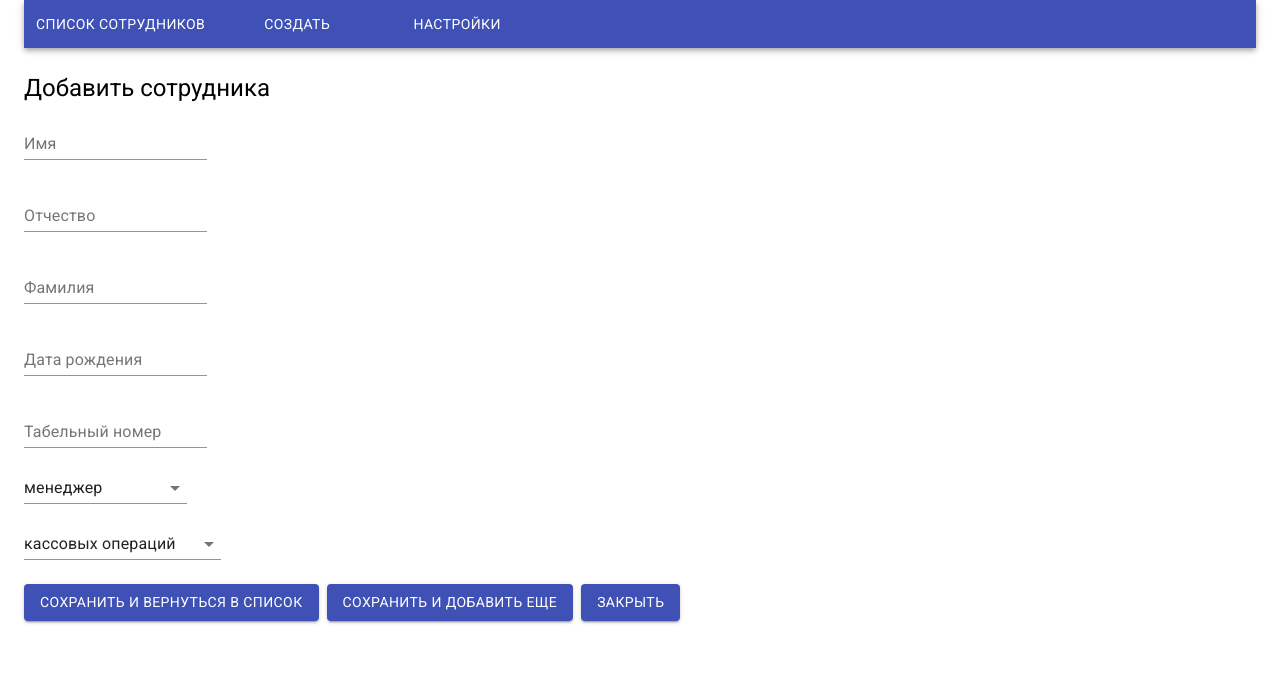
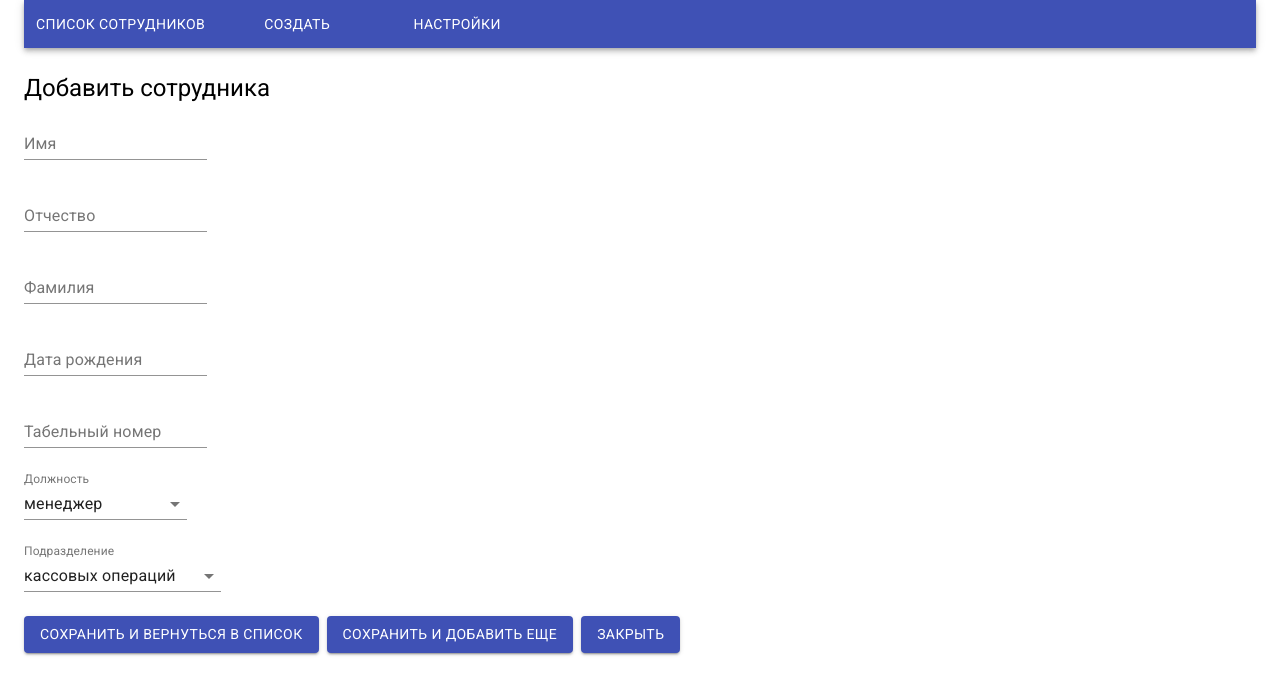
Before and after one commit to lmbrjk/employees, a React (Create React App) app: page /new in a window 1280 px wide. Shown: the top 694 px of the page. Built offline with nearby package versions, Linux system fonts and the light colour scheme.

Commit message:
добавлены label для инпутов

```diff
--- a/src/components/ChangeItem.js
+++ b/src/components/ChangeItem.js
@@ -79,7 +79,6 @@ export default function ChangeItem({ match, sidebarSwitch }){
                     }}
                     render = {({ handleSubmit }) => (
                         <form onSubmit={ handleSubmit }>
-
                             <Grid container
                                 direction="column"
                                 justify="flex-start"
@@ -94,7 +93,6 @@ export default function ChangeItem({ match, sidebarSwitch }){
                                                 nameField={input.nameField}
                                                 labelField={input.labelField}
                                                 labels={input.labels}
-                                                //initialValue={ input.nameField === "post" ? user.post : user.division }
                                               />
                                             : <TextInput nameField={input.nameField} labelField={input.labelField} />
                                         }
--- a/src/components/inputs/SelectInput.js
+++ b/src/components/inputs/SelectInput.js
@@ -2,27 +2,35 @@ import React from "react";
 
 import { Field } from "react-final-form";
 
+import FormControl from "@material-ui/core/FormControl";
+import InputLabel from "@material-ui/core/InputLabel";
 import NativeSelect from "@material-ui/core/NativeSelect";
 
-const SelectInput = ({ /*initialPost = labels[0],*/ nameField, labelField, labels }) => (
+const SelectInput = ({ nameField, labelField, labels }) => (
     <Field
         name={nameField}
         component="select"
         id={nameField}
     >
         {({ input }) => (
+            <FormControl>
+                <InputLabel htmlFor={nameField}>
+                    {labelField}
+                </InputLabel>
                 <NativeSelect
-                defaultValue={/*initialPost*/labels[0]}
                     label={labelField}
                     value={input.value} onChange={input.onChange}
-                id={input.nameField}
+                    id={nameField}
                 >
                     {
                         labels.map(option =>
-                        <option  key={option} value={option}>{option}</option>
+                            <option  key={option} value={option}>
+                                {option}
+                            </option>
                         )
                     }
                 </NativeSelect>
+            </FormControl>
         )}
     </Field>
 );
```
Lines whose indentation alone changed are shown as unchanged.
